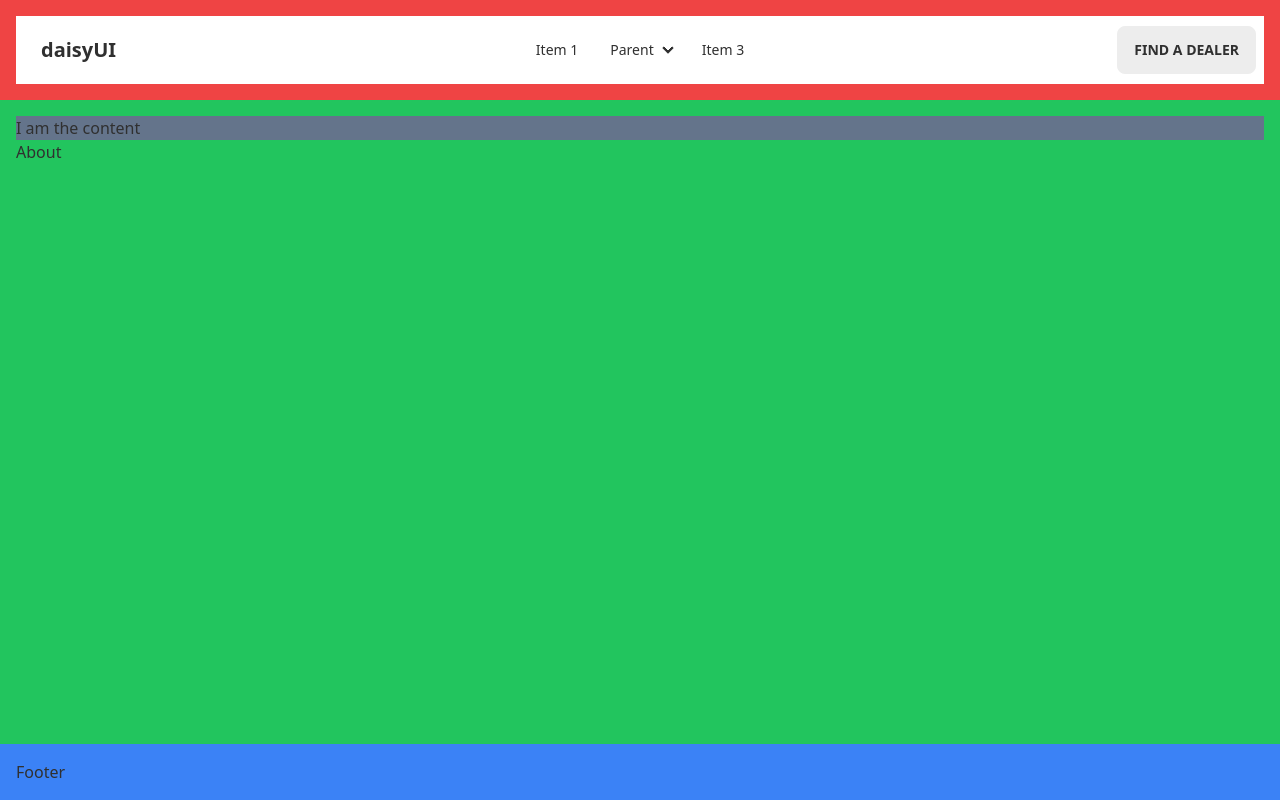
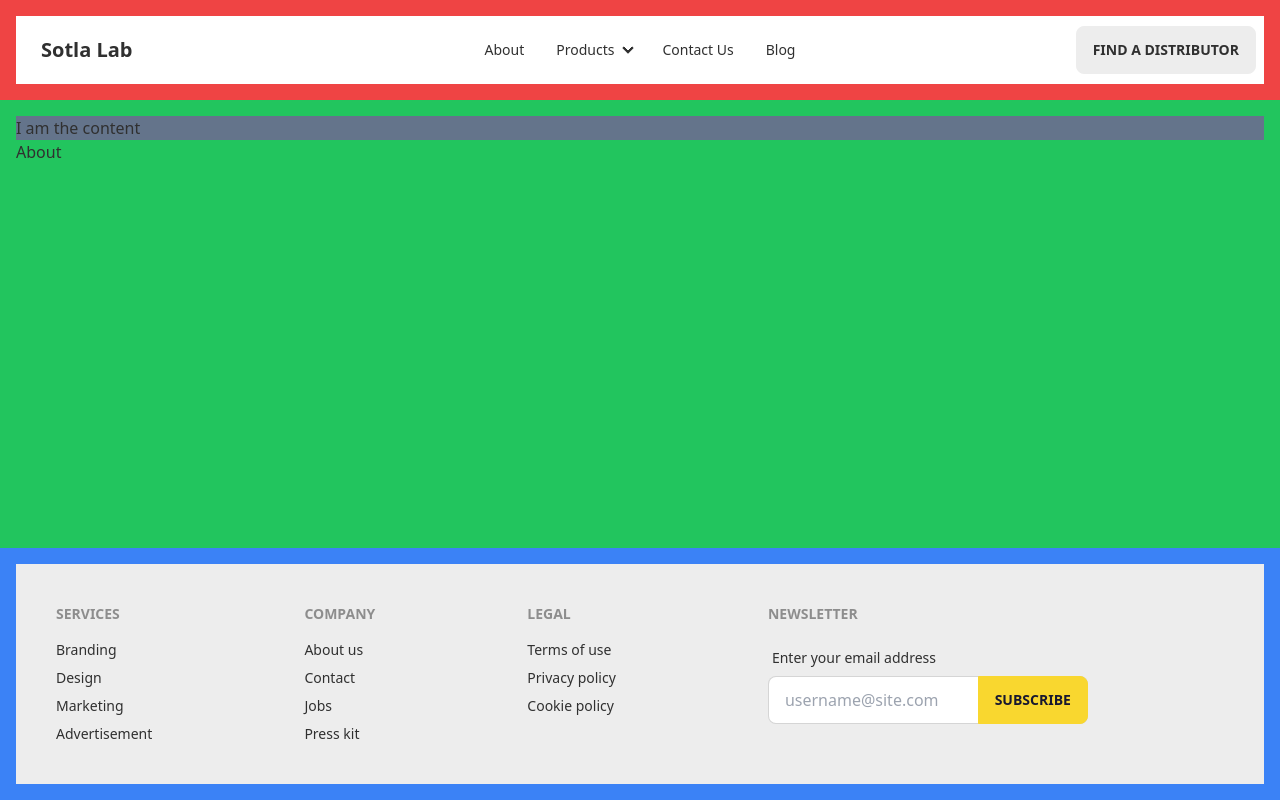
Before and after one commit to lsapundzic/b2b-store-frontend, a Next.js app: page / in a window 1280 px wide. Built offline with nearby package versions, Linux system fonts and the light colour scheme.

Commit message:
Changed to Link elements

```diff
--- /dev/null
+++ b/app/components/Footer.jsx
@@ -0,0 +1,44 @@
+export default function Footer() {
+  return (
+    <div className="footer p-10 bg-base-200 text-base-content">
+      <div>
+        <span className="footer-title">Services</span>
+        <a className="link link-hover">Branding</a>
+        <a className="link link-hover">Design</a>
+        <a className="link link-hover">Marketing</a>
+        <a className="link link-hover">Advertisement</a>
+      </div>
+      <div>
+        <span className="footer-title">Company</span>
+        <a className="link link-hover">About us</a>
+        <a className="link link-hover">Contact</a>
+        <a className="link link-hover">Jobs</a>
+        <a className="link link-hover">Press kit</a>
+      </div>
+      <div>
+        <span className="footer-title">Legal</span>
+        <a className="link link-hover">Terms of use</a>
+        <a className="link link-hover">Privacy policy</a>
+        <a className="link link-hover">Cookie policy</a>
+      </div>
+      <div>
+        <span className="footer-title">Newsletter</span>
+        <div className="form-control w-80">
+          <label className="label">
+            <span className="label-text">Enter your email address</span>
+          </label>
+          <div className="relative">
+            <input
+              type="text"
+              placeholder="username@site.com"
+              className="input input-bordered w-full pr-16"
+            />
+            <button className="btn btn-primary absolute top-0 right-0 rounded-l-none">
+              Subscribe
+            </button>
+          </div>
+        </div>
+      </div>
+    </div>
+  );
+}
--- a/app/components/Navbar.jsx
+++ b/app/components/Navbar.jsx
@@ -1,4 +1,6 @@
 "use client";
+
+import Link from "next/link";
 
 export default function Navbar() {
   console.log("Navbar running...");
@@ -7,7 +9,9 @@ export default function Navbar() {
     <nav>
       <div className="navbar bg-base-100">
         <div className="navbar-start">
+          {/* Mobine mode dropdown menu */}
           <div className="dropdown">
+            {/* Mobile menu Icon */}
             <label tabIndex={0} className="btn btn-ghost lg:hidden">
               <svg
                 xmlns="http://www.w3.org/2000/svg"
@@ -24,56 +28,79 @@ export default function Navbar() {
                 />
               </svg>
             </label>
+
+            {/* Mobile Menu */}
             <ul
               tabIndex={0}
               className="menu menu-sm dropdown-content mt-3 p-2 shadow bg-base-100 rounded-box w-52"
             >
               <li>
-                <a>Item 1</a>
+                <Link href="/about">About</Link>
               </li>
               <li>
-                <a>Parent</a>
+                <Link href="/products">Products</Link>
                 <ul className="p-2">
                   <li>
-                    <a>Submenu 1</a>
+                    <Link href="/">Category 1</Link>
                   </li>
                   <li>
-                    <a>Submenu 2</a>
+                    <Link href="/">Category 2</Link>
                   </li>
                 </ul>
               </li>
               <li>
-                <a>Item 3</a>
+                <Link href="/contact">Contact Us</Link>
+              </li>
+              <li>
+                <Link href="/">Blog</Link>
               </li>
             </ul>
           </div>
-          <a className="btn btn-ghost normal-case text-xl">daisyUI</a>
+
+          {/* Button / Logo on the left-hand side */}
+          <Link href="/" className="btn btn-ghost normal-case text-xl">
+            Sotla Lab
+          </Link>
         </div>
         <div className="navbar-center hidden lg:flex">
+          {/* Desktop Menu */}
           <ul className="menu menu-horizontal px-1">
             <li>
-              <a>Item 1</a>
+              <Link href="/about">About</Link>
             </li>
             <li tabIndex={0}>
+              {/* Details & Summary: HTML elements that performs drop-down action */}
               <details>
-                <summary>Parent</summary>
+                <summary>Products</summary>
                 <ul className="p-2">
                   <li>
-                    <a>Submenu 1</a>
+                    <Link href="/">Category 1</Link>
                   </li>
                   <li>
-                    <a>Submenu 2</a>
+                    <Link href="/">Category 1</Link>
+                  </li>
+                  <li>
+                    <Link href="/">Category 1</Link>
+                  </li>
+                  <li>
+                    <Link href="/">Category 1</Link>
                   </li>
                 </ul>
               </details>
             </li>
             <li>
-              <a>Item 3</a>
+              <Link href="/">Contact Us</Link>
+            </li>
+            <li>
+              <Link href="/">Blog</Link>
             </li>
           </ul>
         </div>
         <div className="navbar-end">
-          <a className="btn">Find a Dealer</a>
+          {/* Button on the right-hand side */}
+          <Link className="btn" href="/">
+            Find a Distributor
+          </Link>
         </div>
       </div>
     </nav>
--- a/app/layout.js
+++ b/app/layout.js
@@ -1,6 +1,7 @@
 // Main layout
-'use client';
+"use client";
 
+import Footer from "./components/Footer";
 import Navbar from "./components/Navbar";
 import "/app/globals.css";
 
@@ -22,7 +23,9 @@ export default function RootLayout({ children }) {
           <div className="flex flex-1 flex-row">
             <main className="flex-1 p-4 bg-green-500">{children}</main>
           </div>
-          <footer className="p-4 bg-blue-500">Footer</footer>
+          <footer className="p-4 bg-blue-500">
+            <Footer />
+          </footer>
         </div>
       </body>
     </html>
```
